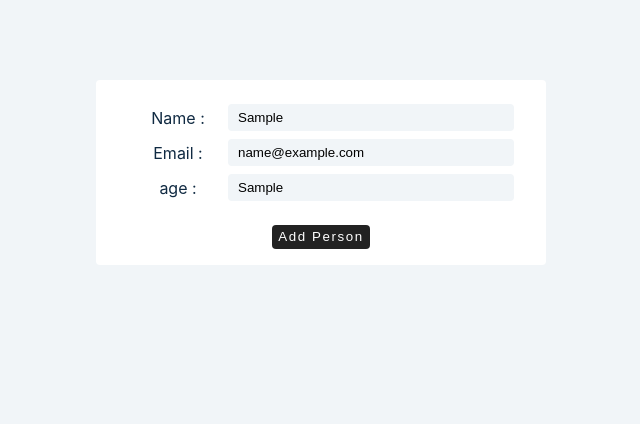
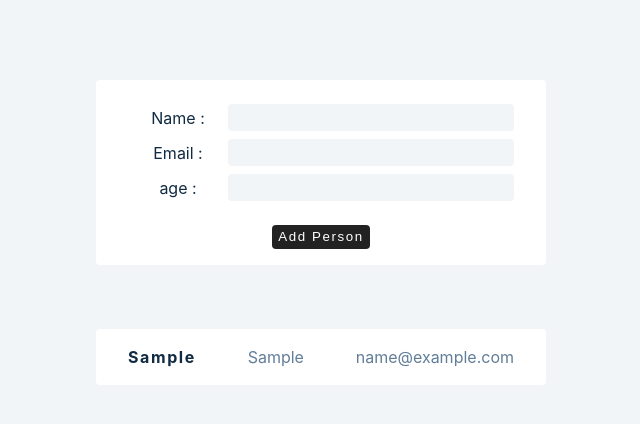
Before and after one commit to binarypsilocybin/react-advanced-2020, a React (Create React App) app: page / in a window 1280 px wide. Both pictures are taken after typing "Sample", "name@example.com", "Sample" into the empty fields and a click on the button "Add Person". Shown: the top 424 px of the page, without its empty margins (319-959 px from the left). Built offline with nearby package versions, Linux system fonts and the light colour scheme.

Commit message:
refactor multiple inputs state

```diff
--- a/src/tutorial/4-forms/setup/2-multiple-inputs.js
+++ b/src/tutorial/4-forms/setup/2-multiple-inputs.js
@@ -18,6 +18,11 @@ const ControlledInputs = () => {
   };
   const handleSubmit = (e) => {
     e.preventDefault();
+    if (person.firstName && person.email && person.age) {
+      const newPerson = { ...person, id: new Date().getTime().toString() };
+      setPeople([...people, newPerson]);
+      setPerson({ firstName: "", email: "", age: "" });
+    }
   };
   return (
     <>
@@ -58,10 +63,11 @@ const ControlledInputs = () => {
           </button>
         </form>
         {people.map((person, index) => {
-          const { id, firstName, email } = person;
+          const { id, firstName, email, age } = person;
           return (
             <div className="item" key={id}>
               <h4>{firstName}</h4>
+              <p>{age}</p>
               <p>{email}</p>
             </div>
           );
```
